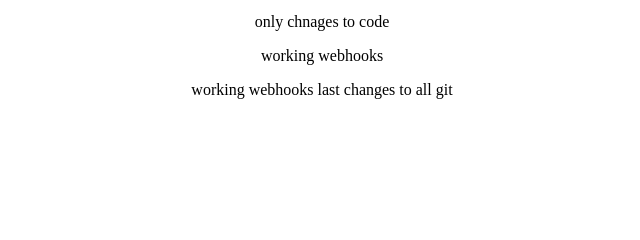
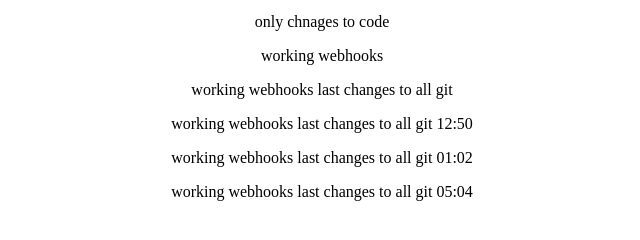
Before and after one commit to sagarpatil28dec98/demoyoutubeautomation, a website: page app/html/index.html in a window 1280 px wide. Shown: the part 102-342 px from the top of the page, without its empty margins (318-958 px from the left). Drawn offline with Linux system fonts and the light colour scheme.

```diff
--- a/app/html/index.html
+++ b/app/html/index.html
@@ -9,5 +9,8 @@
   <p>only chnages  to code</p>
   <p>working webhooks</p>
   <p>working webhooks last  changes to all git </p>
+  <p>working webhooks last  changes to all git 12:50 </p>
+  <p>working webhooks last  changes to all git 01:02 </p>
+  <p>working webhooks last  changes to all git 05:04 </p>
 </body>
 </html>
```
Also changed, not shown: app/index.html (deleted, +0 -1 lines).
